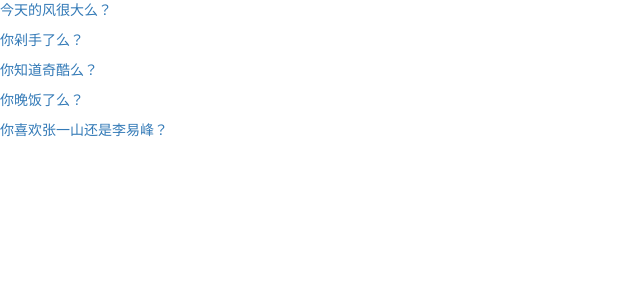
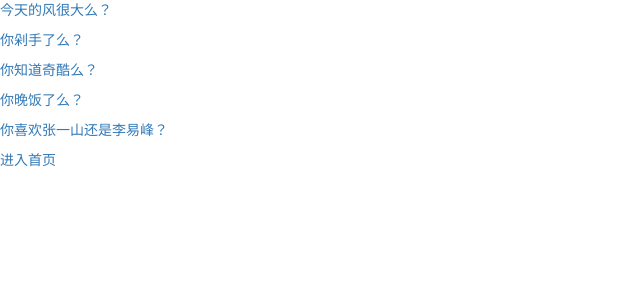
Before and after one commit to miao1037/python_project, a Django app: page /polls/list/ in a window 1280 px wide. Shown: the top 300 px of the page, without its empty margins (0-640 px from the left). Run offline with Django 3.2, Linux system fonts and the light colour scheme; data comes from the database, SQL or seed files in the repository; both versions use the stored data as it was after the commit; some libraries are stand-ins or nearby versions.

Commit message:
进入页面

```diff
--- a/project_2/templates/polls/detail.html
+++ b/project_2/templates/polls/detail.html
@@ -22,6 +22,7 @@
                 <span>{{choose.ovote}}</span>
 
 
+
                 <p></p>
                 </li>
 
@@ -35,6 +36,6 @@
         {% endfor %}
 
     </ul>
-
+    <a href="{% url 'polls:list' %}">进入投票列表页</a>
 </body>
 </html>
--- a/project_2/templates/polls/index.html
+++ b/project_2/templates/polls/index.html
@@ -20,9 +20,9 @@
         {% endif %}
 
         <img src="/static/img/pang.jpg" alt="图片加载失败" width="1100">
-        <a href="{% url 'polls:list' %}">进入投票列表页</a>
+
     </div>
 
-
+    <a href="{% url 'polls:list' %}">进入投票列表页</a>
 </body>
 </html>
--- a/project_2/templates/polls/list.html
+++ b/project_2/templates/polls/list.html
@@ -20,6 +20,8 @@
 
     {% endfor %}
 
+    <a href="{% url 'polls:index' %}">进入首页</a>
+
 
 
 </body>
```
Also changed, not shown: project_2/db.sqlite3.
